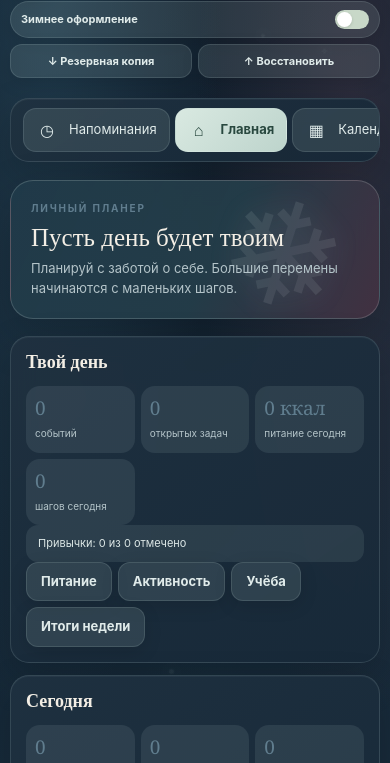
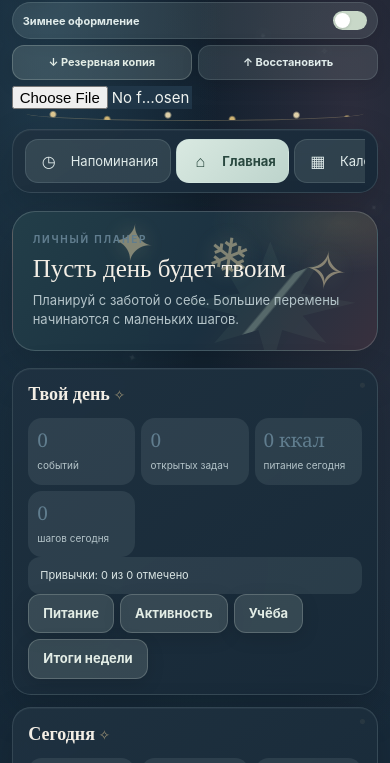
Before and after one commit to swk7mkh484-code/blueberry-planner, a plain HTML site: page index.html in a window 390 px wide. Shown: the part 65-828 px from the top of the page. Drawn offline with Linux system fonts and the light colour scheme.

Commit message:
Fix iPhone form overflow and add Christmas winter decorations

```diff
--- a/index.html
+++ b/index.html
@@ -351,6 +351,98 @@ body[data-theme="winter"] #snowfall{display:block;position:fixed;inset:0;z-index
 /* Editorial serif typography */
 h1,h2,h3,.hero h2,.card h2,.card h3{font-family:"TimesET 75","Times New Roman",Georgia,serif}
 
+
+/* Christmas details + strict iPhone form sizing */
+html,body{max-width:100%;overflow-x:hidden}
+body[data-theme="winter"] .app{width:100%;max-width:1440px;overflow-x:clip}
+body[data-theme="winter"] .content,
+body[data-theme="winter"] .card,
+body[data-theme="winter"] .form,
+body[data-theme="winter"] .formgrid,
+body[data-theme="winter"] .field{min-width:0;max-width:100%}
+body[data-theme="winter"] .formgrid{grid-template-columns:repeat(2,minmax(0,1fr))}
+body[data-theme="winter"] .field{width:100%;min-width:0}
+body[data-theme="winter"] .field input,
+body[data-theme="winter"] .field select,
+body[data-theme="winter"] .field textarea,
+body[data-theme="winter"] input,
+body[data-theme="winter"] select,
+body[data-theme="winter"] textarea{
+ display:block;box-sizing:border-box;width:100%;min-width:0;max-width:100%;
+}
+body[data-theme="winter"] input[type="date"],
+body[data-theme="winter"] input[type="time"],
+body[data-theme="winter"] input[type="datetime-local"]{
+ -webkit-appearance:none;appearance:none;min-height:48px;
+}
+body[data-theme="winter"] .field input[type="date"]{padding-inline:10px;font-size:clamp(12px,3.7vw,15px)}
+body[data-theme="winter"] .field input[type="date"]::-webkit-date-and-time-value{text-align:center}
+body[data-theme="winter"] .field textarea{resize:vertical}
+body[data-theme="winter"] .card{overflow:hidden}
+body[data-theme="winter"] .top-navigation{max-width:100%;min-width:0}
+body[data-theme="winter"] .top-navigation .sidebar{max-width:100%;overflow-x:auto}
+body[data-theme="winter"] .nav{min-width:0}
+body[data-theme="winter"] .nav button{flex:0 0 auto}
+body[data-theme="winter"] .btn,body[data-theme="winter"] .btn.soft,body[data-theme="winter"] .btn.line{
+ font-weight:650;transition:transform .18s ease,filter .18s ease;
+}
+body[data-theme="winter"] .btn:active{transform:translateY(1px)}
+/* New Year atmosphere: fir garland, ornaments and warm golden lights */
+body[data-theme="winter"] header{position:relative}
+body[data-theme="winter"] header:after{
+ content:"";position:absolute;left:4%;right:4%;bottom:-12px;height:14px;pointer-events:none;opacity:.9;
+ border-bottom:1px solid rgba(211,190,137,.35);border-radius:0 0 50% 50%;
+ background:radial-gradient(circle at 8% 60%,#f4d99b 0 2px,transparent 4px),
+ radial-gradient(circle at 24% 95%,#e8c77d 0 2px,transparent 4px),
+ radial-gradient(circle at 42% 65%,#f7e5b7 0 2px,transparent 4px),
+ radial-gradient(circle at 61% 95%,#e8c77d 0 2px,transparent 4px),
+ radial-gradient(circle at 80% 65%,#f7e5b7 0 2px,transparent 4px),
+ radial-gradient(circle at 95% 90%,#e8c77d 0 2px,transparent 4px);
+}
+body[data-theme="winter"] .hero{
+ background:
+ radial-gradient(ellipse at 90% 8%,rgba(195,164,105,.17),transparent 28%),
+ linear-gradient(125deg,rgba(35,62,73,.98),rgba(27,49,64,.98) 58%,rgba(58,49,62,.96));
+}
+body[data-theme="winter"] .hero:after{
+ content:"✦  ❄  ✧";white-space:pre;right:20px;top:8px;
+ font:52px Georgia,serif;letter-spacing:9px;color:#e8d6a8;opacity:.5;
+ transform:rotate(8deg);text-shadow:0 0 22px rgba(233,210,157,.4)
+}
+body[data-theme="winter"] .hero:before{
+ content:"";position:absolute;right:22px;bottom:-22px;width:170px;height:130px;opacity:.42;
+ background:
+ radial-gradient(ellipse at 50% 100%,#6e927f 0 7%,transparent 8%),
+ linear-gradient(130deg,transparent 48%,#9db7a4 49% 51%,transparent 52%);
+ clip-path:polygon(50% 0,58% 27%,78% 17%,68% 40%,100% 47%,69% 57%,83% 78%,57% 68%,50% 100%,43% 68%,17% 78%,31% 57%,0 47%,32% 40%,22% 17%,42% 27%);
+ background-color:rgba(136,174,151,.18);
+}
+body[data-theme="winter"] .card h3:after{
+ content:" ✧";color:#d8c18e;font:14px Georgia,serif;opacity:.65
+}
+body[data-theme="winter"] .card{
+ background:
+ radial-gradient(circle at 96% 5%,rgba(211,190,137,.07) 0 2px,transparent 3px),
+ linear-gradient(145deg,rgba(31,49,64,.97),rgba(24,41,56,.98));
+}
+body[data-theme="winter"] .btn,
+body[data-theme="winter"] button.btn{
+ background:linear-gradient(135deg,#dce9df,#c7d9ce);color:#29483f;
+}
+body[data-theme="winter"] .btn.soft{background:rgba(203,222,212,.16);color:#e2ece5;border:1px solid rgba(218,232,220,.22)}
+@media(max-width:850px){
+ body[data-theme="winter"] .formgrid{grid-template-columns:minmax(0,1fr)!important}
+ body[data-theme="winter"] .field{grid-column:1/-1}
+ body[data-theme="winter"] .card{padding:clamp(14px,4vw,20px)}
+ body[data-theme="winter"] .app{padding:clamp(10px,3vw,16px)}
+ body[data-theme="winter"] .content{grid-template-columns:minmax(0,1fr)}
+ body[data-theme="winter"] .top-navigation .nav{flex-wrap:nowrap;overflow-x:auto;scrollbar-width:none}
+}
+@media(max-width:430px){
+ body[data-theme="winter"] .field input,body[data-theme="winter"] .field select{min-height:48px}
+ body[data-theme="winter"] .field input[type="date"]{font-size:13px}
+}
+
 </style>
 </head>
 <body data-theme="winter">
```
